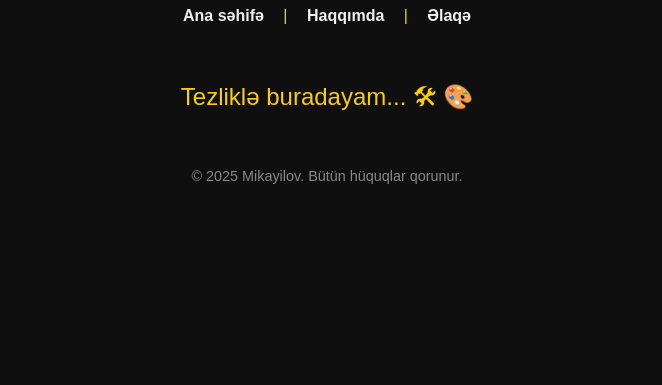
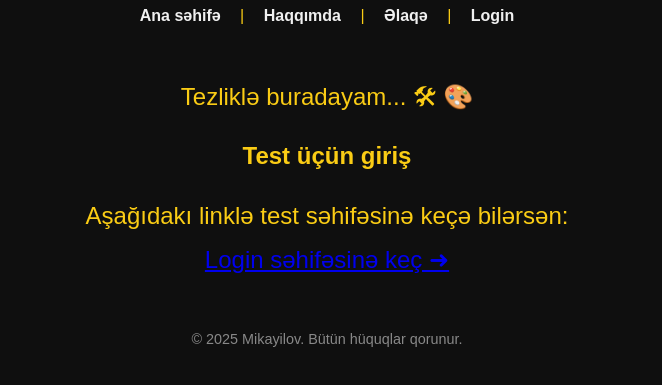
Before and after one commit to samirmikayilov833-eng/mikayilov.github.io, a plain HTML site: page index.html in a window 1280 px wide. Shown: the part 141-526 px from the top of the page, without its empty margins (313-975 px from the left). Drawn offline with Linux system fonts and the light colour scheme.

Commit message:
Update index.html

```diff
--- a/index.html
+++ b/index.html
@@ -11,11 +11,21 @@
     <nav>
       <a href="index.html">Ana səhifə</a> |
       <a href="about.html">Haqqımda</a> |
-      <a href="contact.html">Əlaqə</a>
+      <a href="contact.html">Əlaqə</a> |
+      <a href="login.html">Login</a>
     </nav>
   </header>
   <main>
     <p>Tezliklə buradayam... 🛠 🎨</p>
+
+    <section class="login-section">
+      <h2>Test üçün giriş</h2>
+      <p>
+        Aşağıdakı linklə test səhifəsinə keçə bilərsən:
+        <br>
+        <a class="login-button" href="login.html">Login səhifəsinə keç ➜</a>
+      </p>
+    </section>
   </main>
   <footer>
     © 2025 Mikayilov. Bütün hüquqlar qorunur.
```
